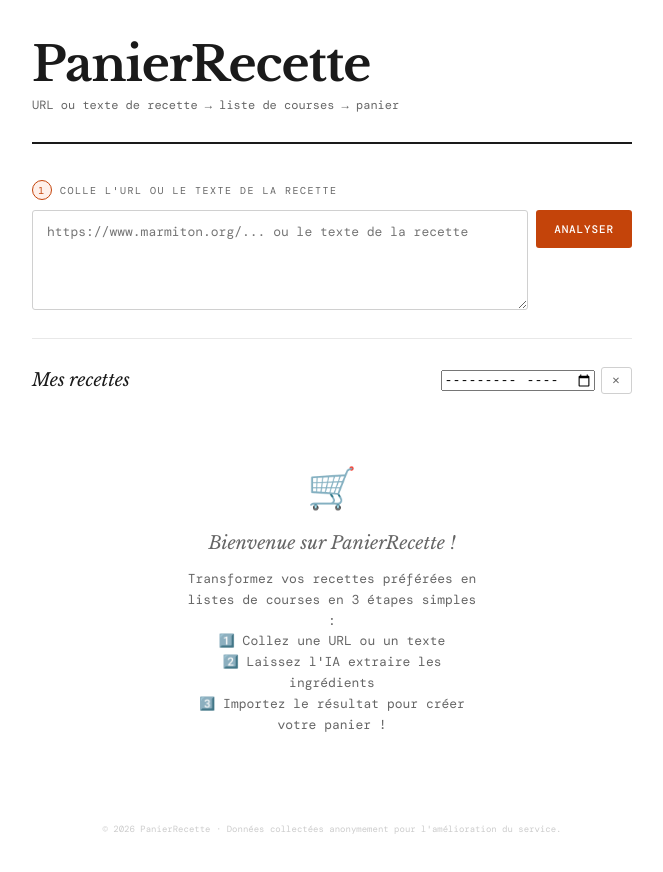
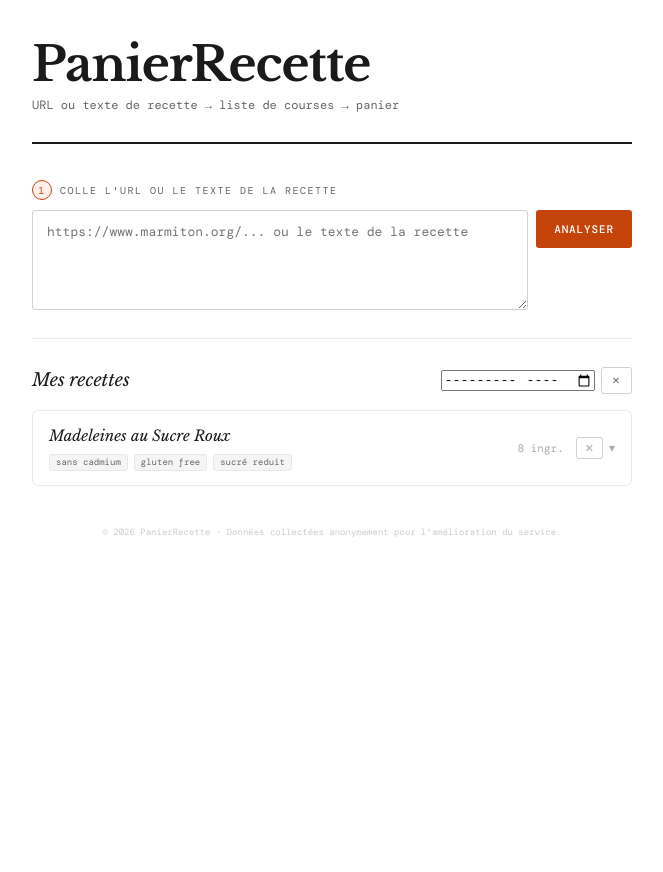
Before and after one commit to codafine-dev/cook2shop, a plain HTML site: page index.html in a window 1280 px wide. Shown: the whole page, without its empty margins (308-971 px from the left). After the commit the page ends 800 px from the top, so only its background shows below. Drawn offline with nearby package versions, Linux system fonts and the light colour scheme; a web font is replaced by a local one.

Commit message:
feat: add Madeleines au Sucre Roux as default recipe and implement tag system

```diff
--- a/app.js
+++ b/app.js
@@ -30,6 +30,34 @@ const STORE_CONFIG = {
   },
 };
 
+const DEFAULT_RECIPES = [
+  {
+    title: "Madeleines au Sucre Roux",
+    servings: 3,
+    prep_time: 20,
+    cook_time: 9,
+    main_cereal: null,
+    tags: ["sans cadmium", "gluten free", "sucré reduit"],
+    ingredients: [
+      { "full": "90 g de farine de pois chiches", "name": "farine de pois chiches" },
+      { "full": "20 g de farine de coco", "name": "farine de coco" },
+      { "full": "10 g de fécule de tapioca", "name": "fécule de tapioca" },
+      { "full": "25 g de sucre roux", "name": "sucre roux" },
+      { "full": "2 œufs", "name": "œufs" },
+      { "full": "100 g de beurre fondu", "name": "beurre fondu" },
+      { "full": "50 g de lait entier", "name": "lait entier" },
+      { "full": "5 g de poudre à lever sans phosphate", "name": "poudre à lever" }
+    ],
+    steps: [
+      "Fouetter vigoureusement les œufs et le sucre roux jusqu'à ce que le mélange double de volume.",
+      "Tamiser ensemble la farine de pois chiches, la farine de coco, la fécule de tapioca et la poudre à lever.",
+      "Ajouter les ingrédients secs au mélange d'œufs en alternant avec le lait, puis incorporer le beurre fondu tiède.",
+      "Laisser reposer la pâte au réfrigérateur pendant au moins 2 heures.",
+      "Préchauffer le four à 210°C, remplir les moules aux trois quarts, cuire 4 minutes puis baisser à 180°C et poursuivre la cuisson 4 à 5 minutes."
+    ]
+  }
+];
+
 function buildPrompt(input) {
   return `Analyse cette recette (URL ou texte) : ${input}
 
@@ -40,6 +68,7 @@ Réponds UNIQUEMENT avec un objet JSON strict, sans markdown, sans backticks, sa
   "prep_time": 10,
   "cook_time": 15,
   "main_cereal": "Blé tendre",
+  "tags": ["tag1", "tag2"],
   "ingredients": [
     { "full": "225g de farine de blé", "name": "farine de blé" },
     { "full": "3 oeufs", "name": "oeufs" },
@@ -178,7 +207,8 @@ function resetFlow() {
 const STORAGE_KEY = 'c2s_recipes';
 
 function getRecipes() {
-  return JSON.parse(localStorage.getItem(STORAGE_KEY) || '[]');
+  const local = JSON.parse(localStorage.getItem(STORAGE_KEY) || '[]');
+  return [...DEFAULT_RECIPES, ...local];
 }
 
 function saveToLocal(recipe) {
@@ -283,7 +313,10 @@ function buildRecipeCard(recipe) {
   const header = document.createElement('div');
   header.className = 'recipe-card-header';
   header.innerHTML = `
-    <div class="recipe-card-title">${recipe.title}</div>
+    <div style="display:flex; flex-direction:column; flex:1">
+      <div class="recipe-card-title">${recipe.title}</div>
+      <div class="recipe-tags">${(recipe.tags || []).map(t => `<span class="recipe-tag">${t}</span>`).join('')}</div>
+    </div>
     <div class="recipe-card-meta">${getMetaText()}</div>
     <div style="display:flex;gap:6px;align-items:center">
       <button class="delete-btn" title="Supprimer">✕</button>
--- a/style.css
+++ b/style.css
@@ -265,6 +265,17 @@ input:focus { border-color: var(--accent); box-shadow: 0 0 0 3px var(--accent-gl
 
 .recipe-card-meta { font-size: 11px; color: var(--text-muted); white-space: nowrap; }
 
+.recipe-tags { display: flex; gap: 6px; flex-wrap: wrap; margin-top: 6px; }
+.recipe-tag {
+  font-size: 9px;
+  color: var(--text-dim);
+  background: var(--surface2);
+  border: 1px solid var(--border);
+  padding: 1px 6px;
+  border-radius: 3px;
+  text-transform: lowercase;
+}
+
 .recipe-card-chevron {
   color: var(--text-muted);
   font-size: 12px;
```
